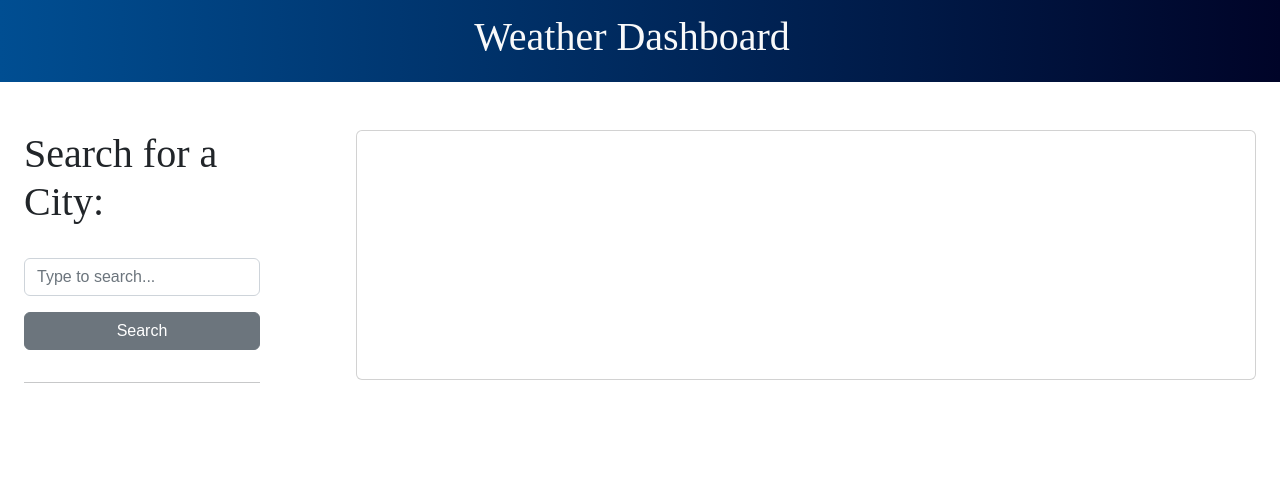
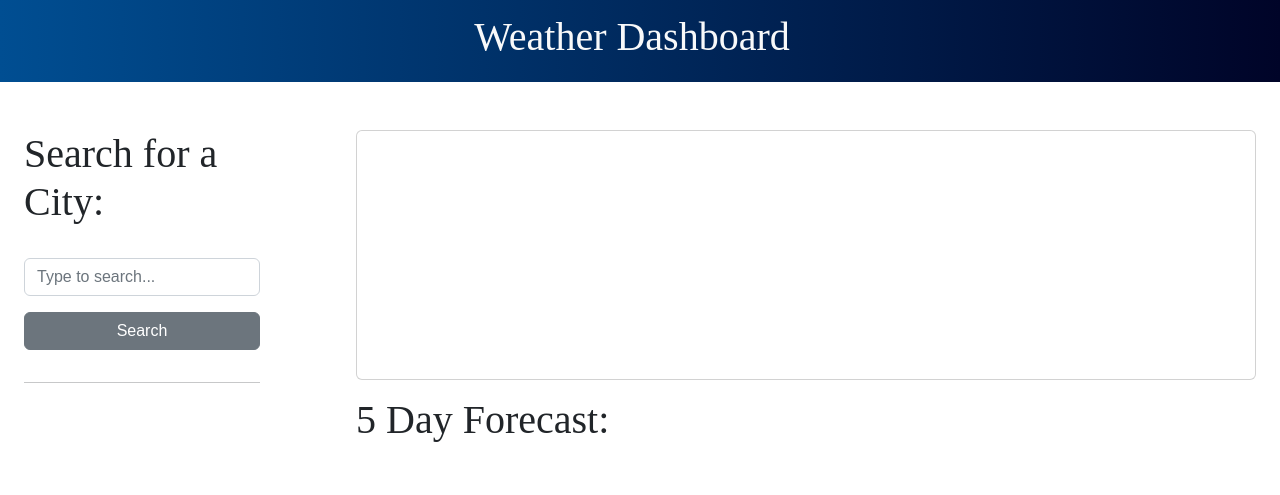
Before and after one commit to Akshu3011/WeatherDashboard, a plain HTML site: page index.html in a window 1280 px wide. Shown: the top 495 px of the page. Drawn offline with nearby package versions, Linux system fonts and the light colour scheme.

Commit message:
updated the message

```diff
--- a/Assets/js/script.js
+++ b/Assets/js/script.js
@@ -156,3 +156,10 @@ function start()
 
 
 }
+
+
+var cardtitle = document.querySelector(".title");
+const element = document.createElement("div");
+
+element.innerHTML = `<h1>5 Day Forecast:</h1>`;
+cardtitle.appendChild(element);
--- a/index.html
+++ b/index.html
@@ -76,6 +76,7 @@
             </div>
           </div>
 
+          <div class="title"></div>
           <div class="row row-cols-1 row-cols-md-5 g-4 carddata">
 
 
```
